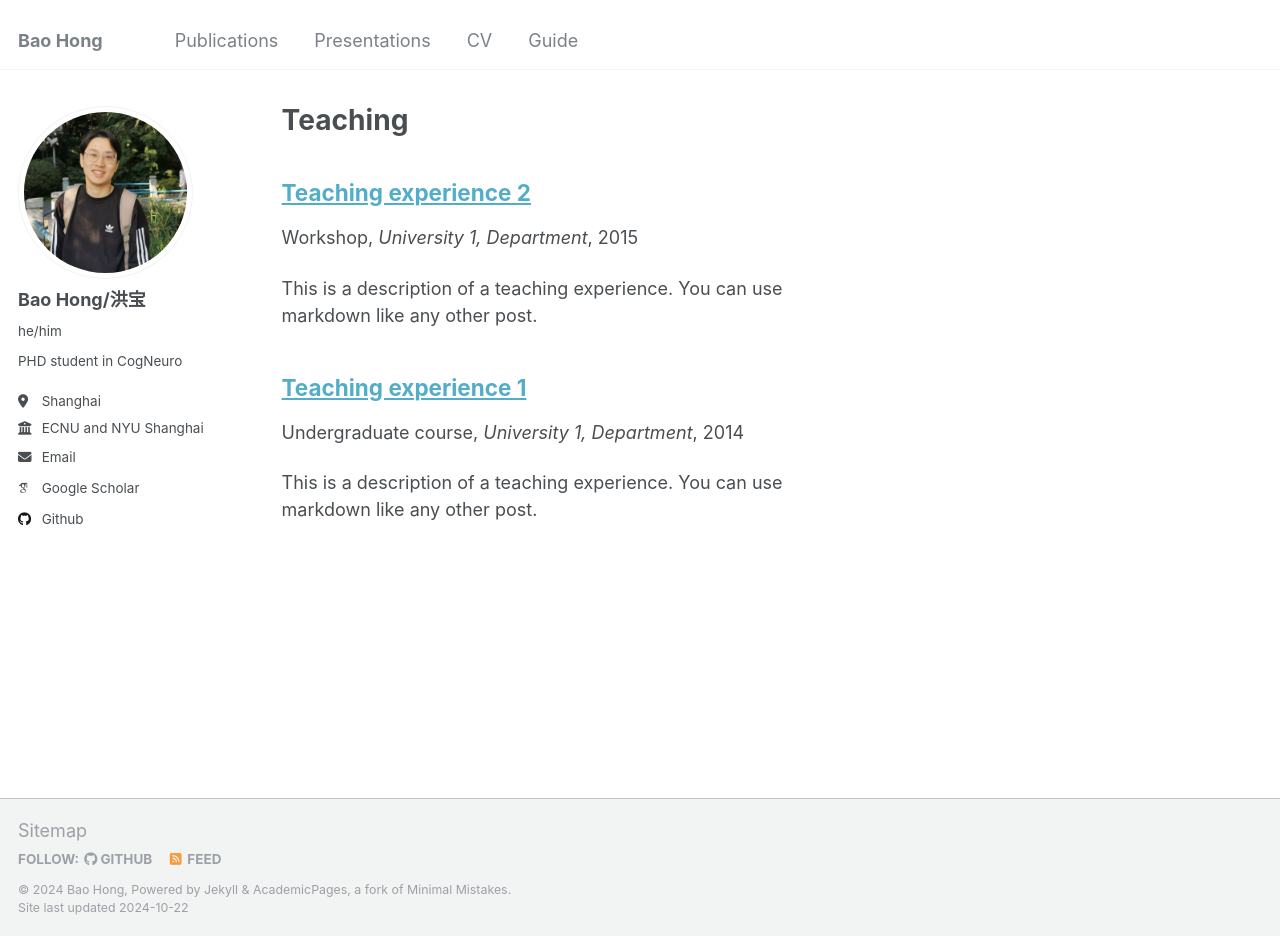
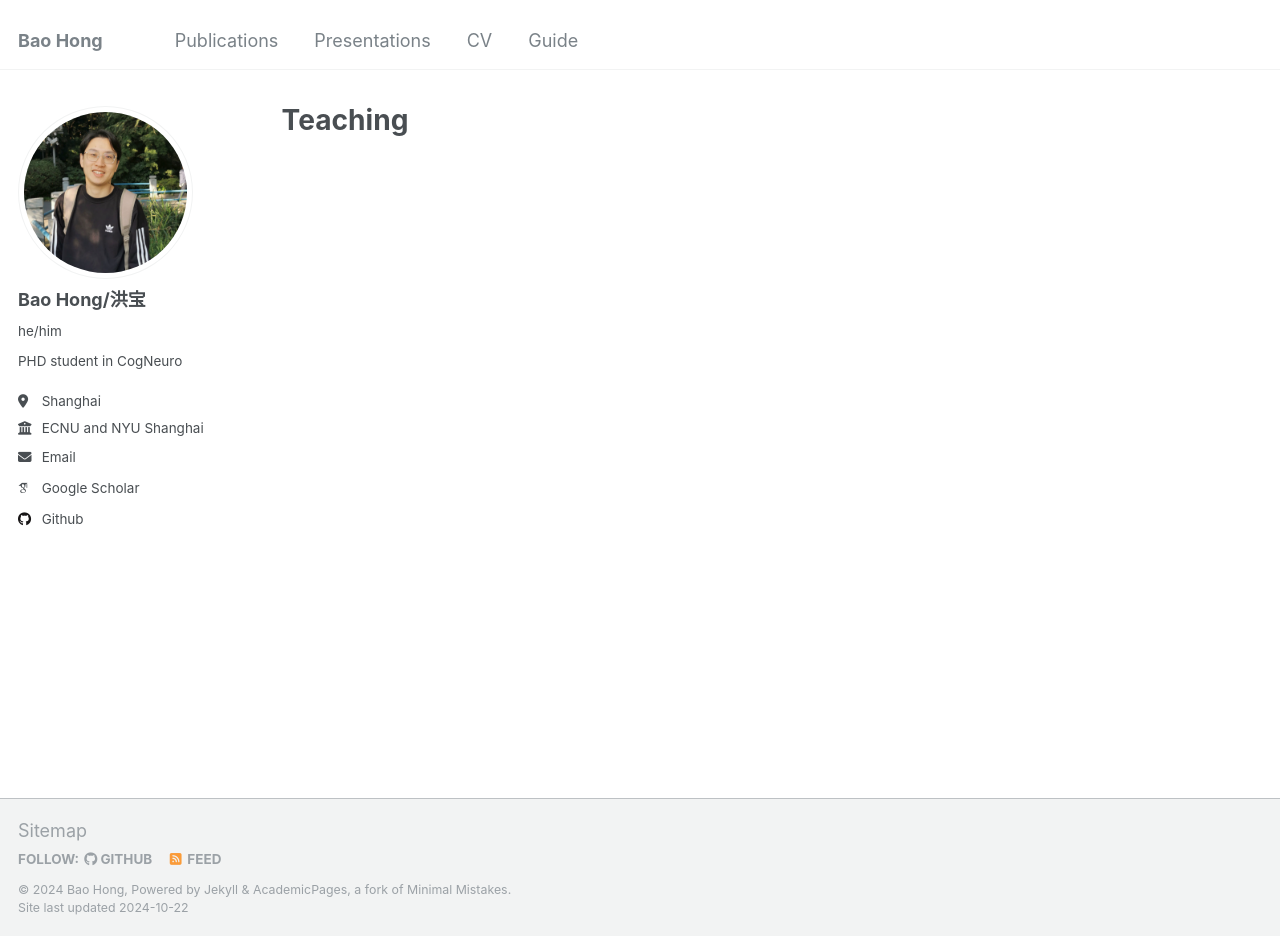
Before and after one commit to Bao-Hong/Bao-Hong.github.io, a Jekyll site: the page built from _pages/teaching.html, in a window 1280 px wide and 936 px high. Built offline with Jekyll 4.4.1, drawn with Linux system fonts in a browser that asks for light colours; some web fonts are replaced.

Commit message:
Initial committest

```diff
--- a/_data/navigation.yml
+++ b/_data/navigation.yml
@@ -12,7 +12,7 @@
     url: /Presentations/
 
   - title: "CV"
-    url: /cv/
+    url: 'http://baohong-paul.github.io/files/HongBao-CV-202406.pdf'
 
   - title: "Guide"
     url: /markdown/
--- a/_teaching/2014-spring-teaching-1.md
+++ /dev/null
@@ -1,20 +0,0 @@
----
-title: "Teaching experience 1"
-collection: teaching
-type: "Undergraduate course"
-permalink: /teaching/2014-spring-teaching-1
-venue: "University 1, Department"
-date: 2014-01-01
-location: "City, Country"
----
-
-This is a description of a teaching experience. You can use markdown like any other post.
-
-Heading 1
-======
-
-Heading 2
-======
-
-Heading 3
-======
--- a/_teaching/2015-spring-teaching-2.md
+++ /dev/null
@@ -1,20 +0,0 @@
----
-title: "Teaching experience 2"
-collection: teaching
-type: "Workshop"
-permalink: /teaching/2015-spring-teaching-1
-venue: "University 1, Department"
-date: 2015-01-01
-location: "City, Country"
----
-
-This is a description of a teaching experience. You can use markdown like any other post.
-
-Heading 1
-======
-
-Heading 2
-======
-
-Heading 3
-======
```
Also changed, not shown: 7 other files.
